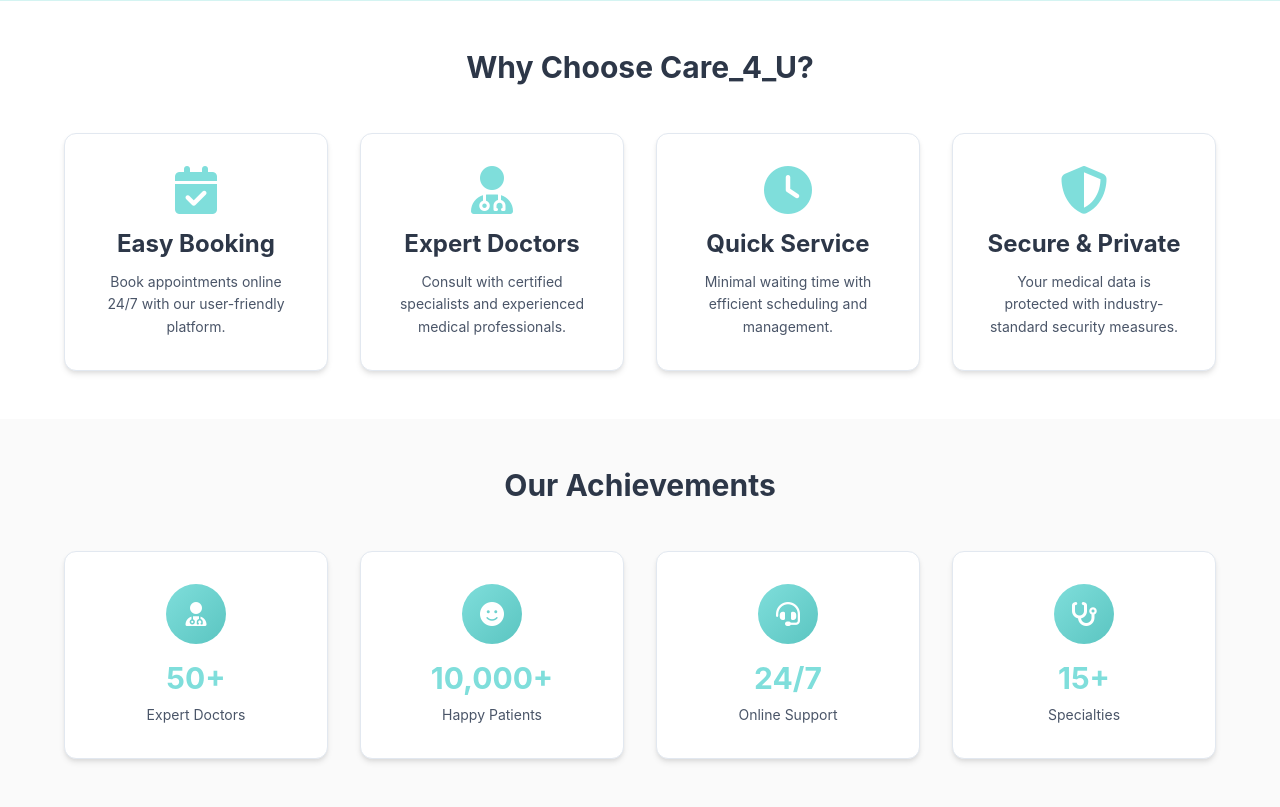
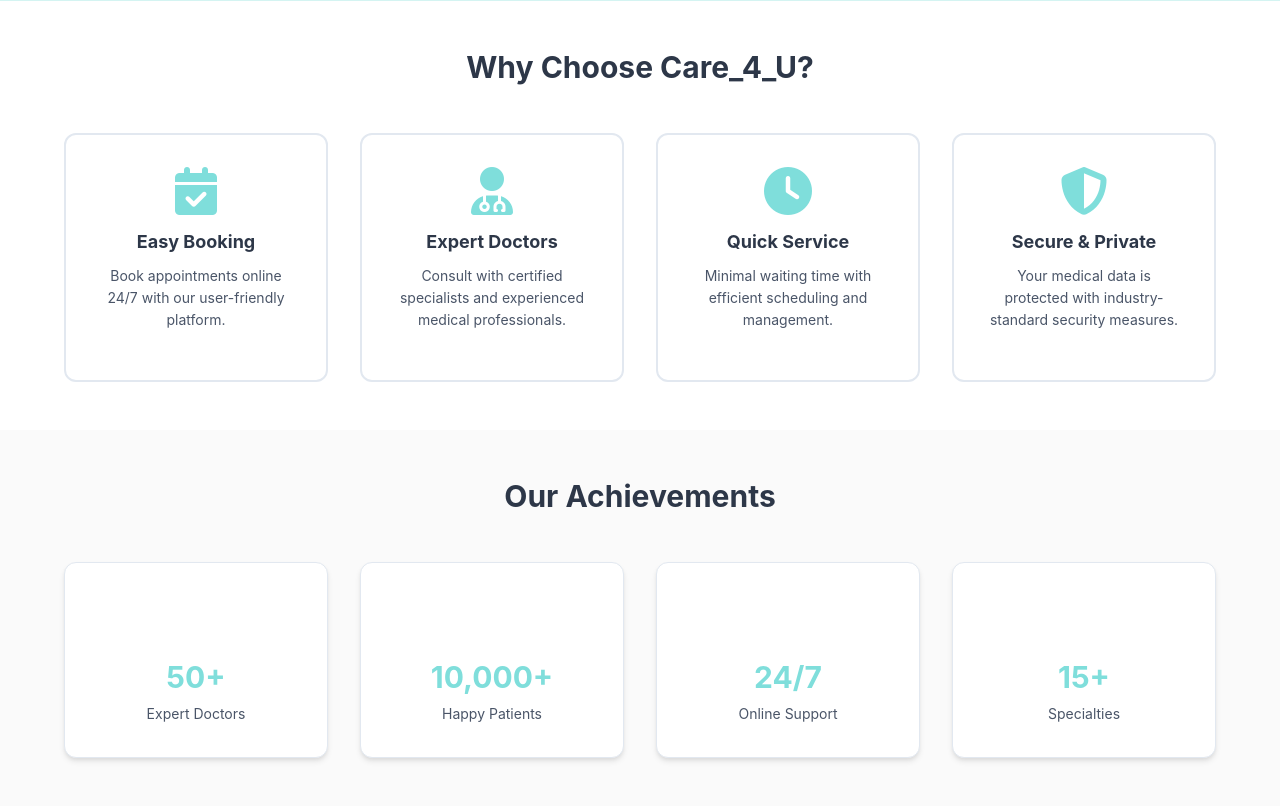
Before and after one commit to HARISHKUMAR2005488/AWS_CAPSTONE_CARE_4, a Flask app: page / in a window 1280 px wide. Shown: the part 1295-2102 px from the top of the page. Run offline with Flask 3, Linux system fonts and the light colour scheme.

Commit message:
Complete mint/turquoise UI redesign - Updated all pages with new color scheme and modern design

```diff
--- a/static/css/auth.css
+++ b/static/css/auth.css
@@ -9,7 +9,7 @@
     align-items: center;
     justify-content: center;
     padding: var(--spacing-2xl) var(--spacing-lg);
-    background: linear-gradient(135deg, var(--primary-lighter) 0%, var(--bg-secondary) 100%);
+    background: var(--gray-lightest);
 }
 
 .auth-card {
--- a/static/css/pages.css
+++ b/static/css/pages.css
@@ -86,6 +86,7 @@
     display: grid;
     grid-template-columns: repeat(auto-fit, minmax(250px, 1fr));
     gap: var(--spacing-xl);
+    margin-top: var(--spacing-xl);
 }
 
 .feature-card {
@@ -93,14 +94,13 @@
     padding: var(--spacing-xl);
     border-radius: var(--border-radius-lg);
     text-align: center;
-    box-shadow: var(--shadow-md);
-    border: 1px solid var(--gray-lighter);
     transition: all var(--transition-base);
+    border: 2px solid var(--gray-lighter);
 }
 
 .feature-card:hover {
     transform: translateY(-8px);
-    box-shadow: var(--shadow-xl);
+    box-shadow: 0 8px 24px rgba(127, 222, 219, 0.15);
     border-color: var(--primary-light);
 }
 
@@ -114,12 +114,13 @@
 .feature-card h3 {
     color: var(--dark);
     margin-bottom: var(--spacing-sm);
+    font-size: var(--font-size-lg);
 }
 
 .feature-card p {
     color: var(--gray);
     font-size: var(--font-size-sm);
-    margin: 0;
+    line-height: 1.6;
 }
 
 /* ===== STATS SECTION (HOME PAGE) ===== */
@@ -149,17 +150,21 @@
     box-shadow: var(--shadow-lg);
 }
 
-.stat-box .stat-icon {
-    width: 60px;
-    height: 60px;
-    margin: 0 auto var(--spacing-md);
+.stats-icon {
+    width: 80px;
+    height: 80px;
     background: linear-gradient(135deg, var(--primary) 0%, var(--primary-dark) 100%);
     border-radius: 50%;
     display: flex;
     align-items: center;
     justify-content: center;
+    margin: 0 auto var(--spacing-md);
+    box-shadow: 0 4px 12px rgba(127, 222, 219, 0.3);
+}
+
+.stats-icon i {
+    font-size: var(--font-size-3xl);
     color: var(--white);
-    font-size: var(--font-size-2xl);
 }
 
 .stat-number {
@@ -787,6 +792,7 @@
         grid-template-columns: 1fr;
     }
 }
+
 /* ===== INFO SECTION (THREE COLUMNS) ===== */
 .info-section {
     background: var(--primary-lighter);
```
